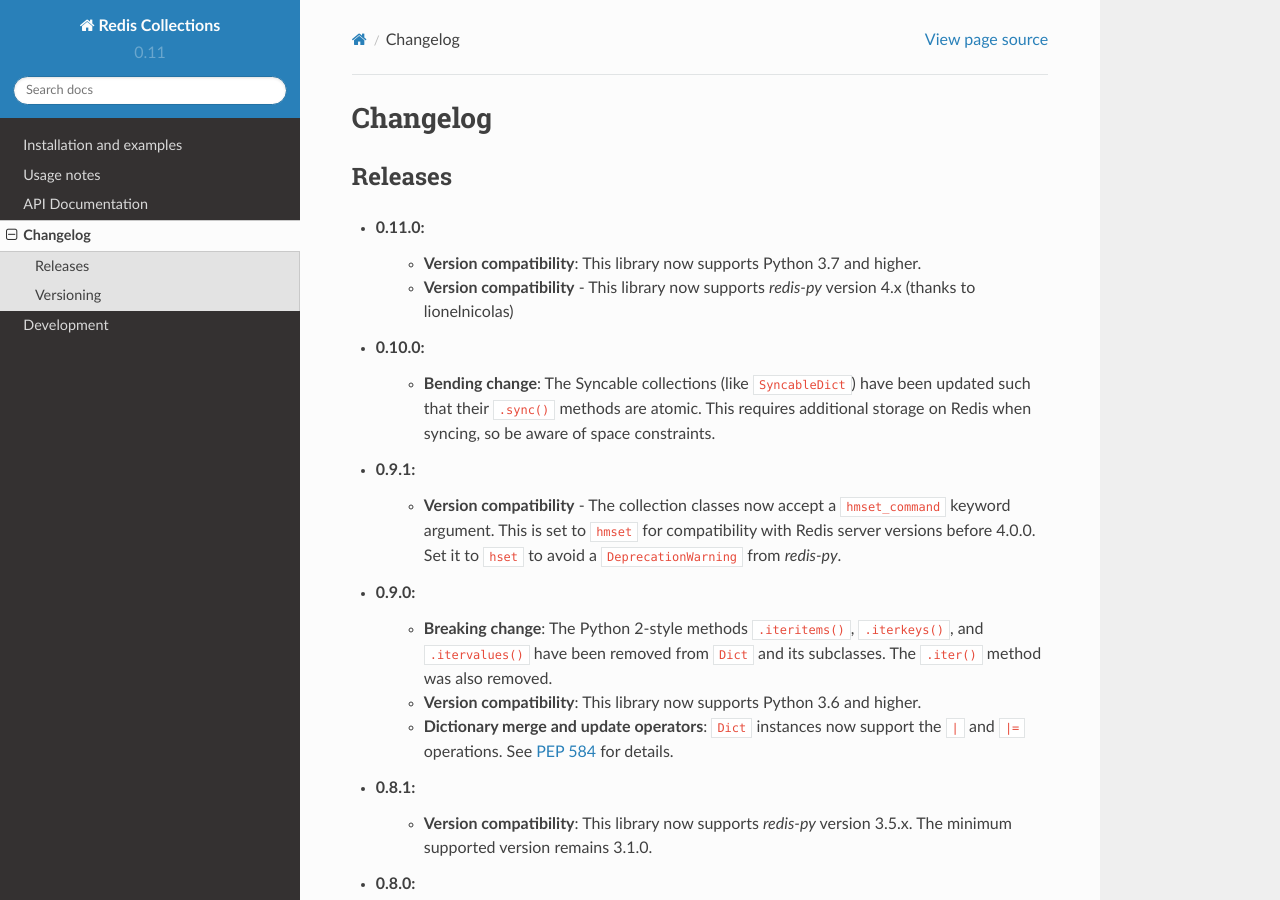
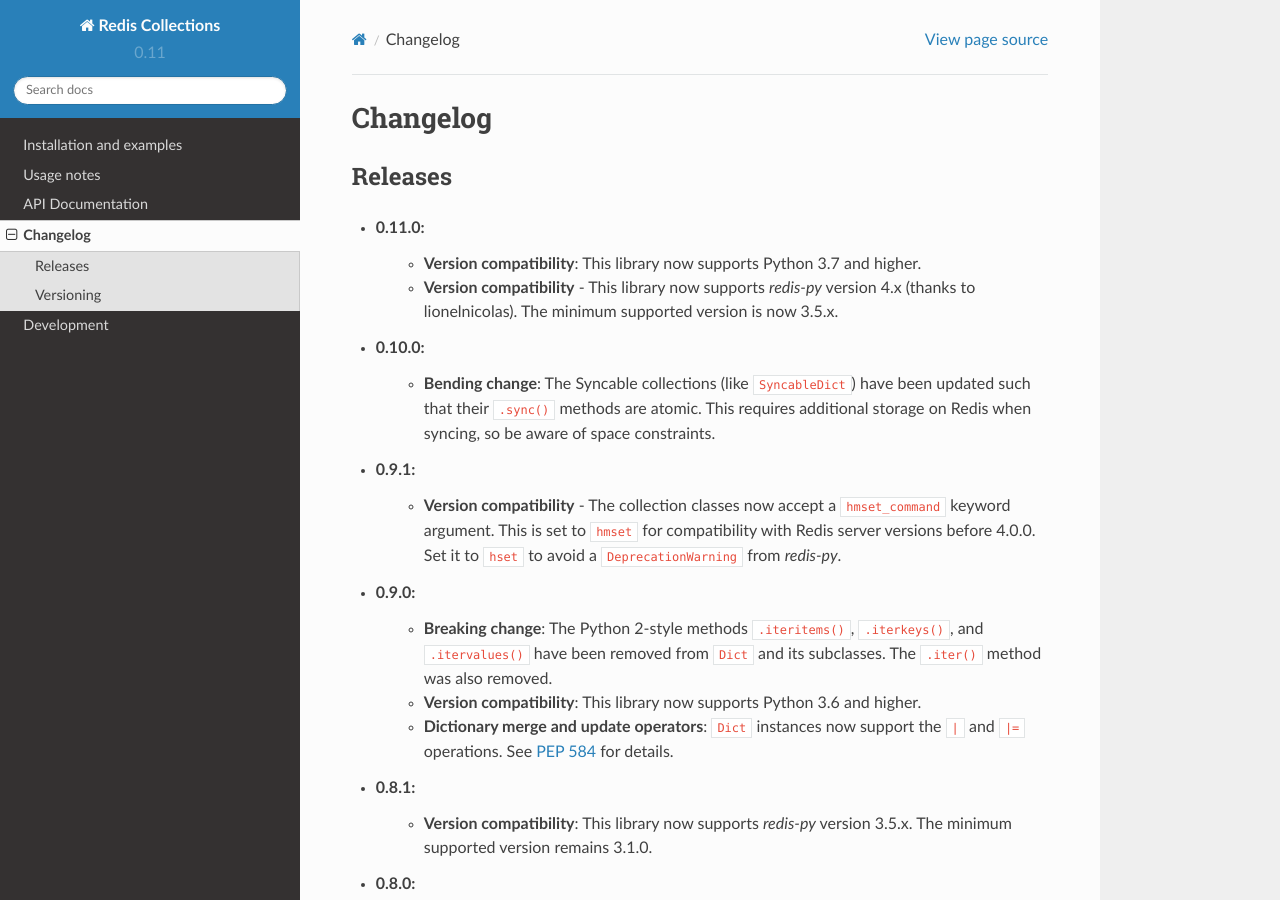
Before and after one commit to redis-collections/redis-collections, a Sphinx documentation site: the page built from docs/changelog.rst, in a window 1280 px wide and 900 px high. Built offline with Sphinx 7.4.7 and the Read the Docs theme 2.0.0, drawn with Linux system fonts in a browser that asks for light colours.

Commit message:
Another compatibility note

```diff
--- a/docs/changelog.rst
+++ b/docs/changelog.rst
@@ -8,7 +8,7 @@ Releases
 
 - 0.11.0:
     - **Version compatibility**: This library now supports Python 3.7 and higher.
-    - **Version compatibility** - This library now supports `redis-py` version 4.x (thanks to lionelnicolas)
+    - **Version compatibility** - This library now supports `redis-py` version 4.x (thanks to lionelnicolas). The minimum supported version is now 3.5.x.
 - 0.10.0:
     - **Bending change**: The Syncable collections (like ``SyncableDict``) have been updated such that their ``.sync()`` methods are atomic.
       This requires additional storage on Redis when syncing, so be aware of space constraints.
```
